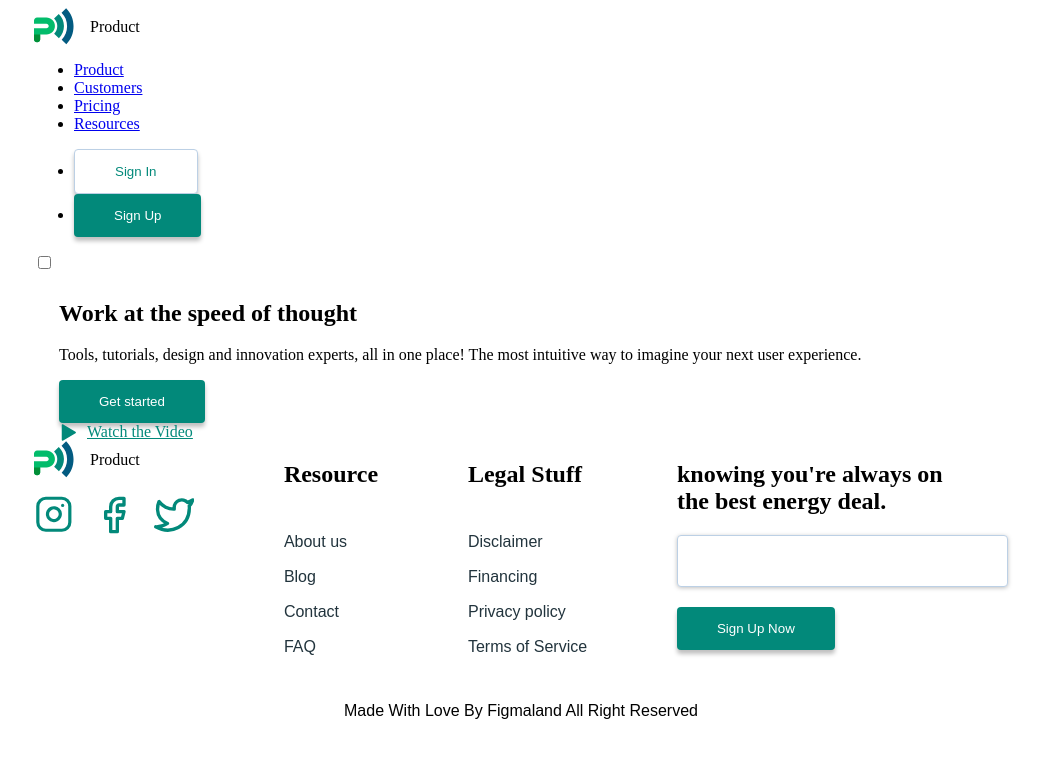
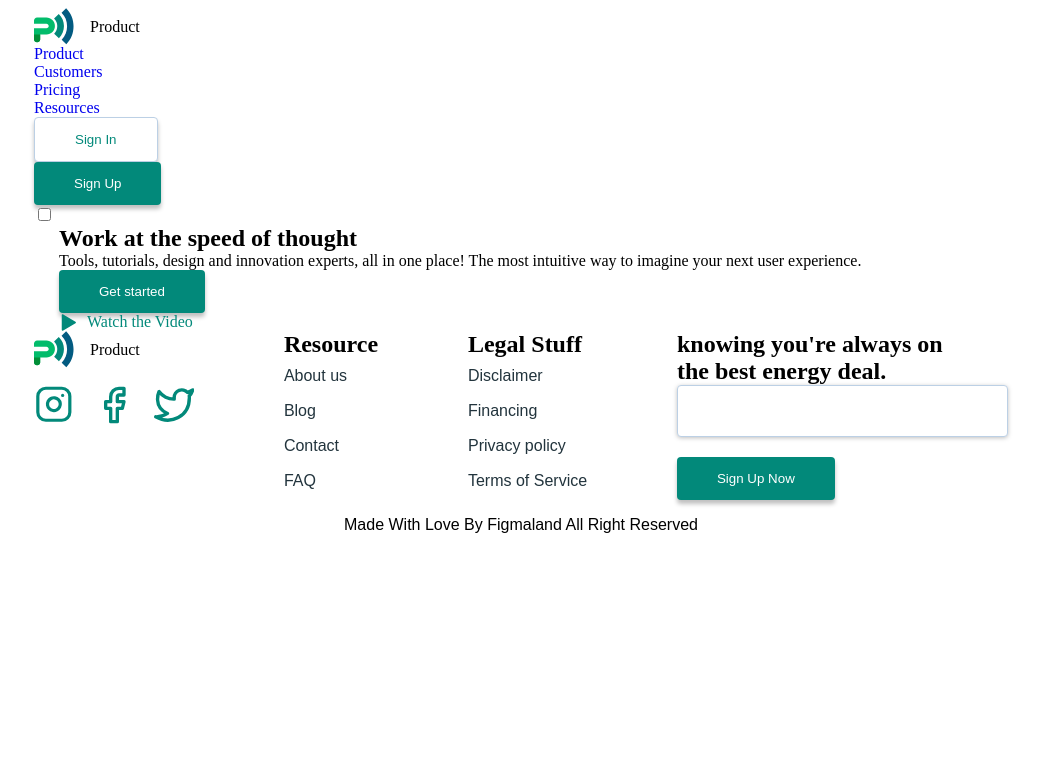
Before and after one commit to serhiikondratiuk/react-team-project, a React (Create React App) app: page / in a window 1280 px wide. Shown: the top 758 px of the page, without its empty margins (119-1160 px from the left). Built offline with nearby package versions, Linux system fonts and the light colour scheme.

Commit message:
added standdart styles

```diff
--- a/src/index.css
+++ b/src/index.css
@@ -2,3 +2,30 @@
 button {
   cursor: pointer;
 }
+
+img {
+  display: block;
+  max-width: 100%;
+  height: auto;
+}
+
+a {
+  text-decoration: none;
+  display: inline-block;
+}
+
+ul {
+  list-style-type: none;
+  margin: 0;
+  padding: 0;
+}
+
+h1,
+h2,
+h3,
+h4,
+h5,
+h6,
+p {
+  margin: 0;
+}
```
